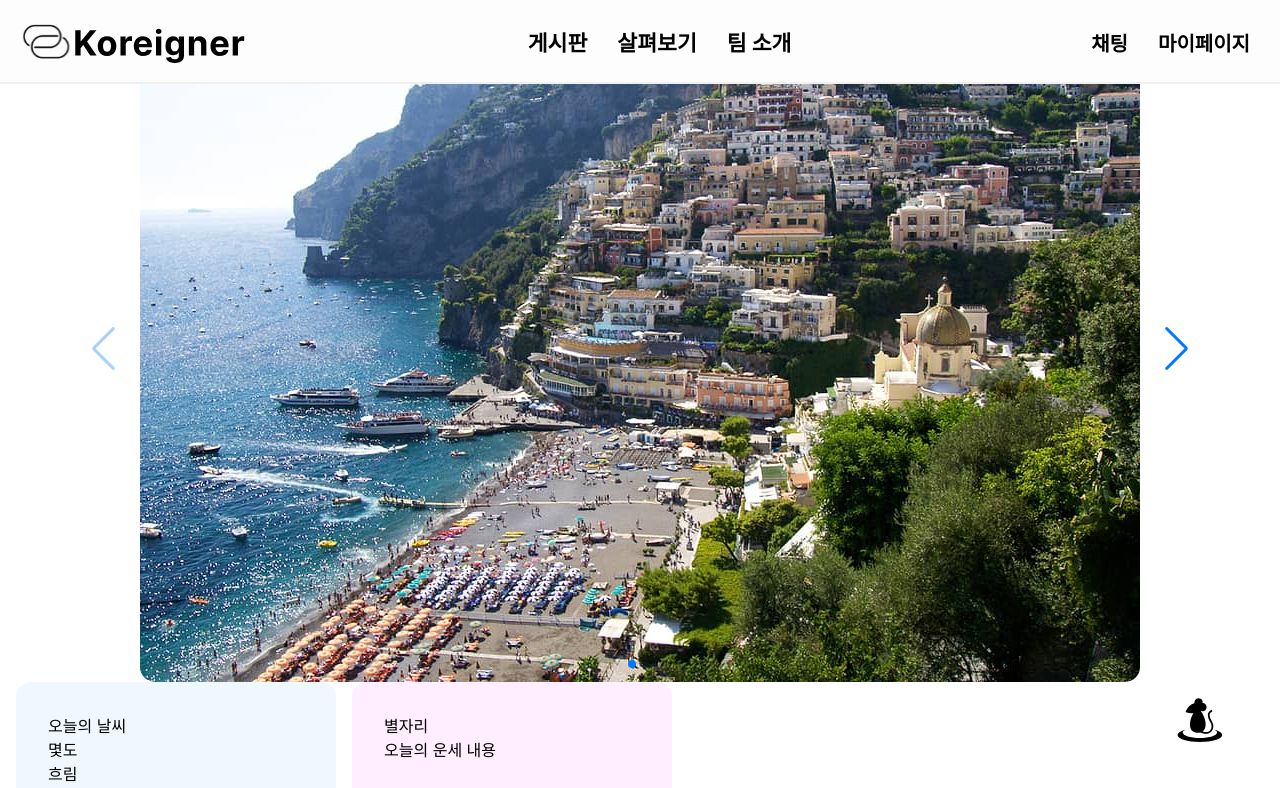
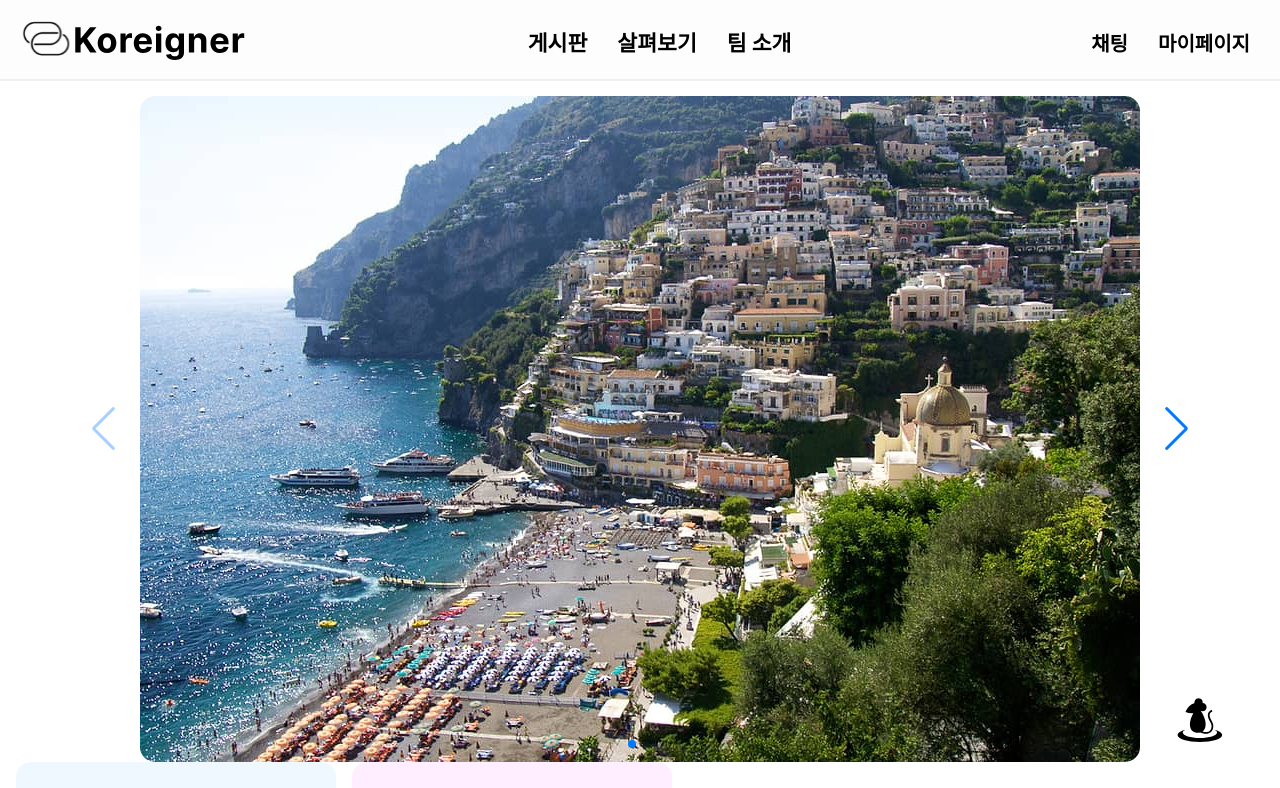
Before and after one commit to DKU-CapstoneDesign/FE_Next, a Next.js app in the folder koreigner/: page /home in a window 1280 px wide. Shown: the top 788 px of the page. Built offline with nearby package versions, Linux system fonts and the light colour scheme.

Commit message:
chore: 네비게이션바 마진 수정, 글로벌 css 및 레이아웃 자잘한 수정.

```diff
--- a/koreigner/src/app/(afterlogin)/_component/NavMenu/NavMenu.module.css
+++ b/koreigner/src/app/(afterlogin)/_component/NavMenu/NavMenu.module.css
@@ -20,7 +20,7 @@
 }
 
 .logo {
-    padding-top: 0.4rem;
+    padding-top: 0.25rem;
     padding-left: 1rem;
 }
 
@@ -60,7 +60,7 @@
     }
 
     .hamburger {
-        margin-top: 0.85rem;
+        margin-top: 0.83rem;
         margin-right: 0.85rem;
         width: 2.25rem;
         height: 2.25rem;
--- a/koreigner/src/app/globals.css
+++ b/koreigner/src/app/globals.css
@@ -2,10 +2,9 @@
 @tailwind components;
 @tailwind utilities;
 
-/*
 :root {
   --foreground-rgb: 0, 0, 0;
-  --background-start-rgb: 214, 219, 220;
+  --background-start-rgb: 255, 255, 255;
   --background-end-rgb: 255, 255, 255;
 }
 
@@ -25,6 +24,7 @@ body {
       rgb(var(--background-end-rgb))
     )
     rgb(var(--background-start-rgb));
+  margin-top: 5rem;
 }
 
 @layer utilities {
@@ -32,4 +32,3 @@ body {
     text-wrap: balance;
   }
 }
-*/
--- a/koreigner/src/app/layout.tsx
+++ b/koreigner/src/app/layout.tsx
@@ -1,6 +1,6 @@
 import type { Metadata } from "next";
 import { Inter } from "next/font/google";
-import "./globals.css";
+import './globals.css';
 
 const inter = Inter({ subsets: ["latin"] });
 
```
